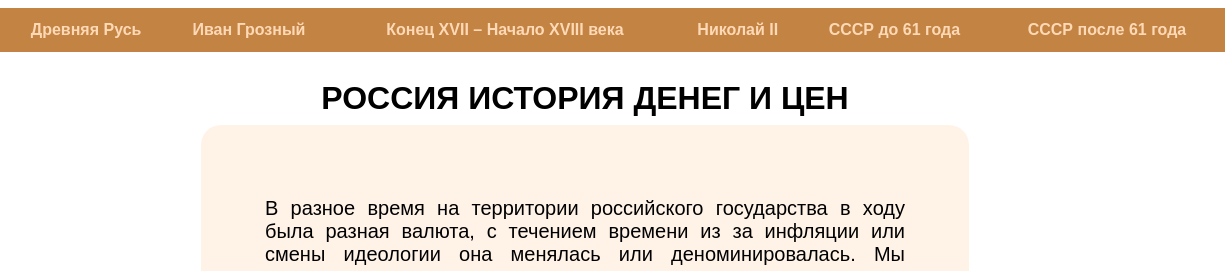
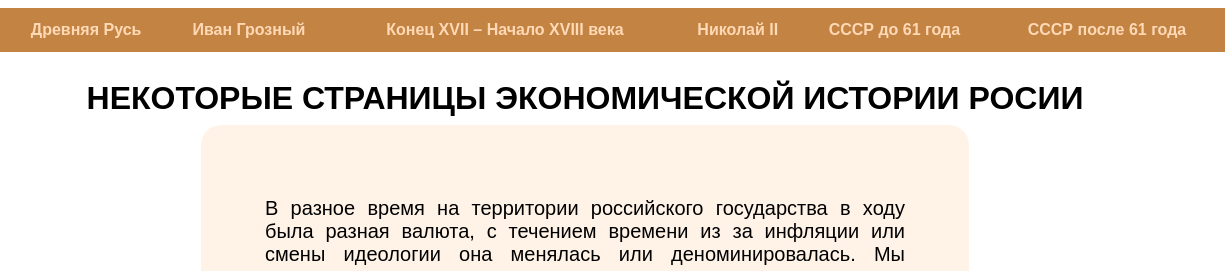
Before and after one commit to Weierstrass-function/hist, a plain HTML site: page index.html in a window 1280 px wide. Shown: the top 271 px of the page, 55-1280 px from the left. Drawn offline with Linux system fonts and the light colour scheme.

Commit message:
Add files via upload

```diff
--- a/index.html
+++ b/index.html
@@ -4,7 +4,7 @@
     <meta charset="UTF-8">
     <meta name="viewport" content="width=device-width, initial-scale=1.0">
     <link rel="stylesheet" type="text/css" href="style.css">
-    <title>История денег</title>
+    <title>РОССИЯ ИСТОРИЯ ДЕНЕГ И ЦЕН</title>
     <meta name="viewport" content="width=device-width, initial-scale=1">
 </head>
 <body>
@@ -22,7 +22,7 @@
                 </tr>
             </table>
         </header>
-        <h1>РОССИЯ ИСТОРИЯ ДЕНЕГ И ЦЕН</h1>
+        <h1>НЕКОТОРЫЕ СТРАНИЦЫ ЭКОНОМИЧЕСКОЙ ИСТОРИИ РОСИИ</h1>
         <main>
             <section>
                 <p>
```
